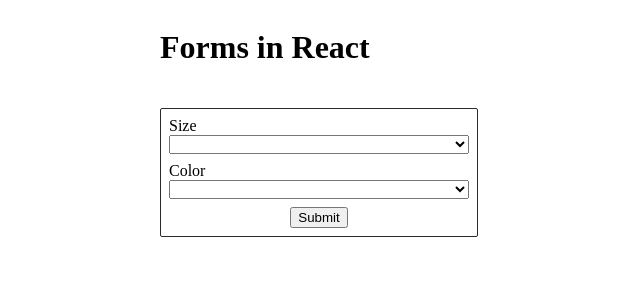
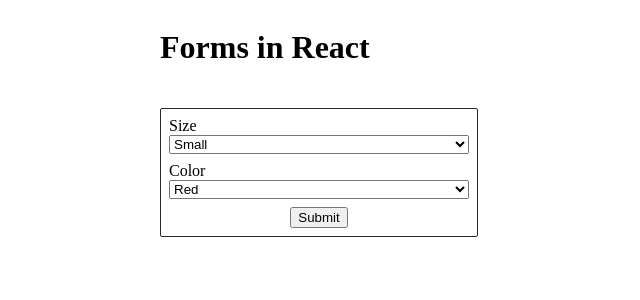
Before and after one commit to OlenkaPasko/R-lesson03, a React (Vite) app: page / in a window 1280 px wide. Shown: the top 300 px of the page, without its empty margins (0-640 px from the left). Built offline with nearby package versions, Linux system fonts and the light colour scheme.

Commit message:
OrderForm

```diff
--- a/src/Components/OrderForm/OrderForm.jsx
+++ b/src/Components/OrderForm/OrderForm.jsx
@@ -1,29 +1,60 @@
 import css from "./OrderForm.module.css";
-
+import { useState } from "react";
 //import { FaTshirt } from "react-icons/fa";
 
+const initialValues = {
+  size: "sm",
+  color: "red",
+  message: "",
+};
+//[event.target.name]обчислювальні дані об'єкта з квадратними дужками
+
 export default function OrderForm() {
+   const [values, setValues] = useState(initialValues);
+  //одна унівесальна функція,яка змінює будь що
+  const handleChange = (event) => {
+    setValues({
+      ...values,
+      [event.target.name]: event.target.value,
+    });
+  };
+
+  // const handleChangeSize = (event) => {
+  //   console.log(event.target.name);
+  //   setValues({
+  //     ...values,
+  //     size: event.target.value,
+  //   });
+  // };
+
+  // const handleChangeColor = (event) => {
+  //   console.log(event.target.name);
+  //   setValues({
+  //     ...values,
+  //     color: event.target.value,
+  //   });
+  // };
   return (
     <form autoComplete="off" noValidate className={css.form}>
-          {/*<FaTshirt size="160" color={values.color} />*/}
+      {/*<FaTshirt size="160"/>*/}
       <div className={css.group}>
         <label>Size</label>
-        <select name="size">
-          <option value="sm"></option>
-          <option value="md"></option>
-          <option value="lg"></option>
+        <select name="size" value={values.size} onChange={handleChange}>
+          <option value="sm">Small</option>
+          <option value="md">Medium</option>
+          <option value="lg">Large</option>
         </select>
       </div>
 
       <div className={css.group}>
         <label>Color</label>
-        <select name="color">
-          <option value="red"></option>
-          <option value="green"></option>
-          <option value="blue"></option>
+        <select name="color" value={values.color} onChange={handleChange}>
+          <option value="red">Red</option>
+          <option value="green">Green</option>
+          <option value="blue">Blue</option>
         </select>
-          </div>
-          <button type="submit">Submit</button>
+      </div>
+      <button type="submit">Submit</button>
     </form>
   );
 }
```
